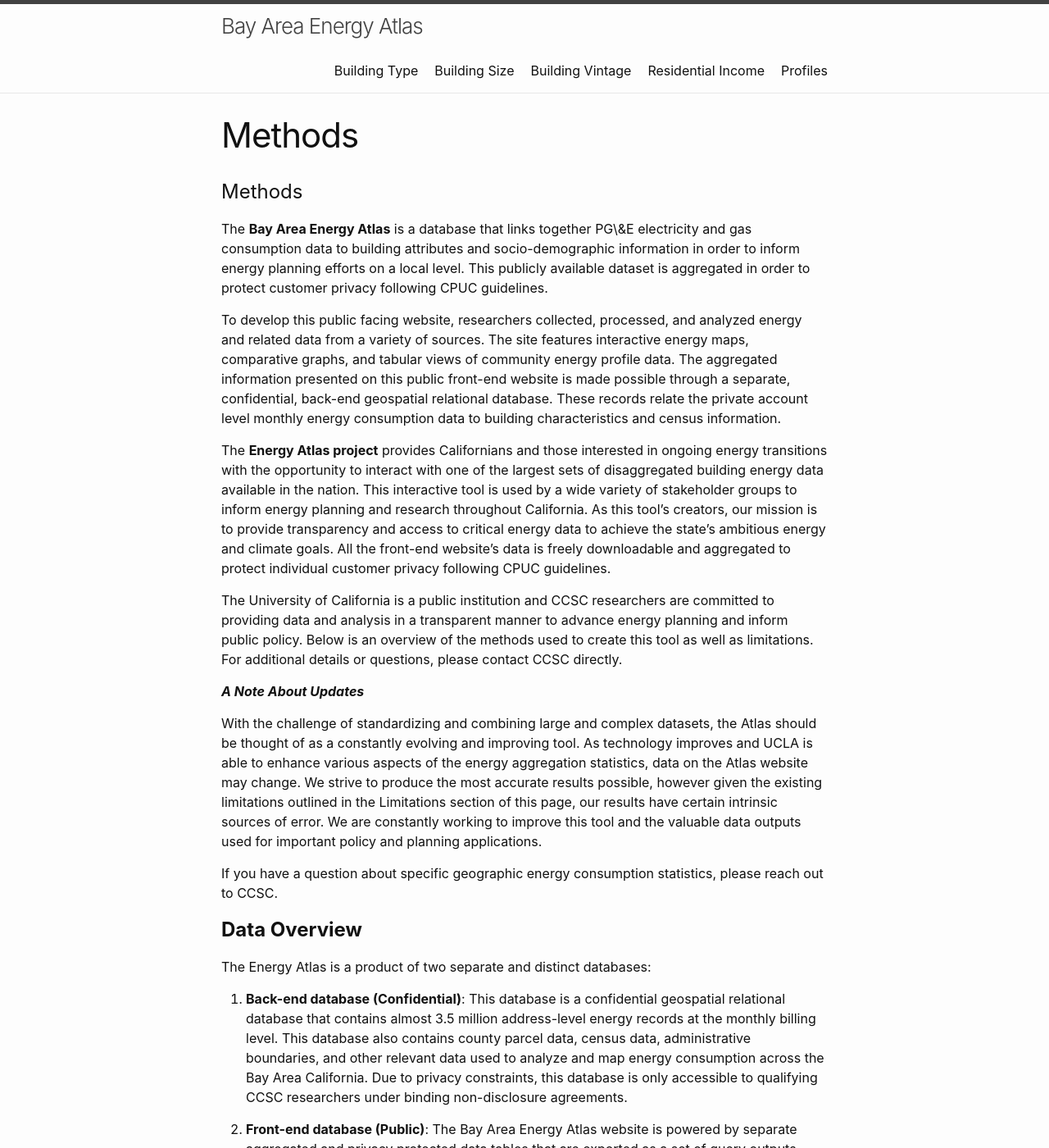
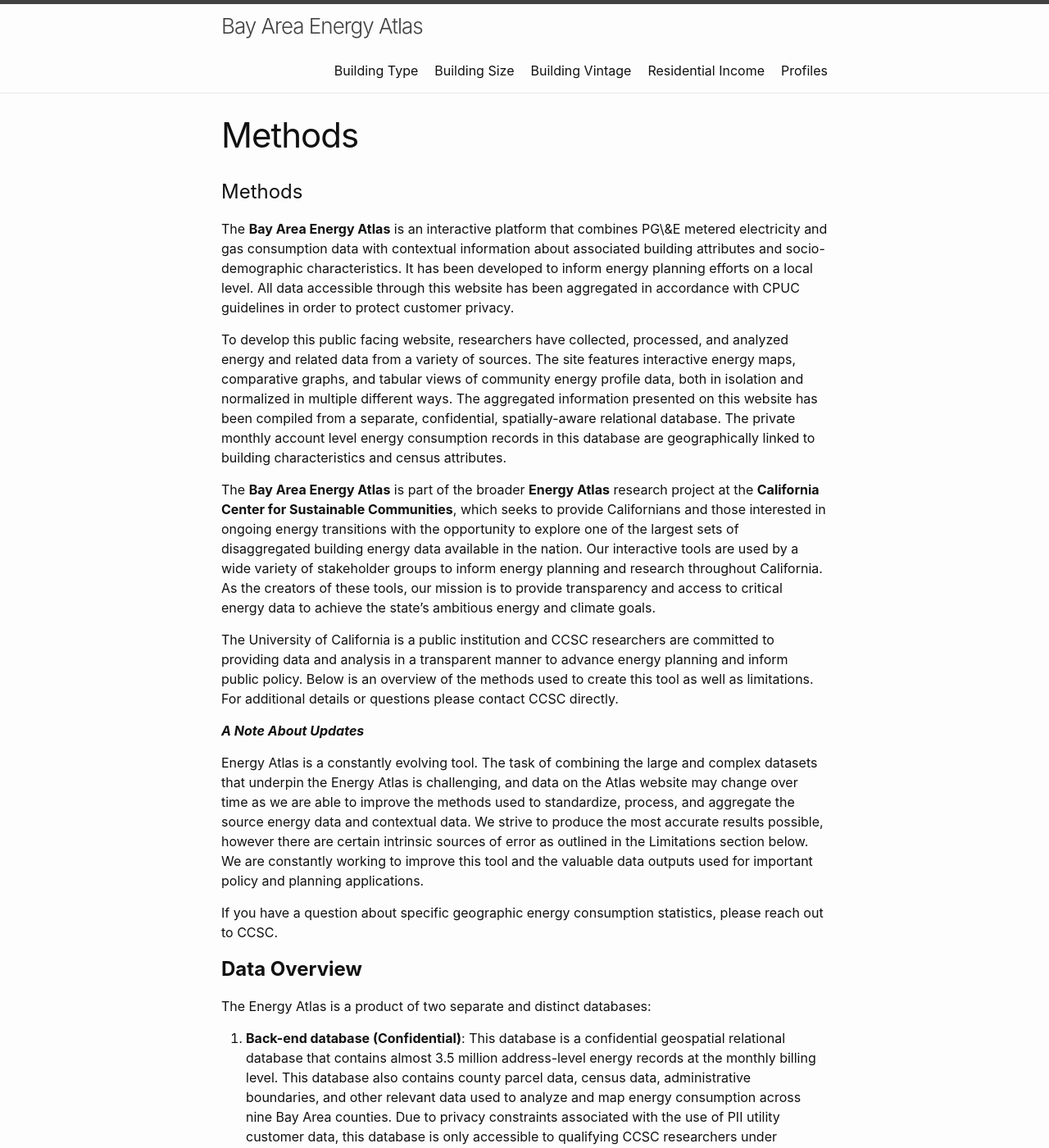
Before and after one commit to uclaioes/bayren-atlas, a Jekyll site: the page built from methods_.md, in a window 1280 px wide and 1400 px high. Shown: the whole window at 82% size. Built offline with Jekyll 4.4.1, drawn with Linux system fonts in a browser that asks for light colours; our own code applies the rules of GitHub Pages for plain Markdown files; some of the changed text lies outside the part shown.

Commit message:
Add methods dated 3/11/2025

```diff
--- a/methods_.md
+++ b/methods_.md
@@ -1,16 +1,16 @@
 # Methods
 
-The **Bay Area Energy Atlas** is a database that links together PG\&E electricity and gas consumption data to building attributes and socio-demographic information in order to inform energy planning efforts on a local level. This publicly available dataset is aggregated in order to protect customer privacy following CPUC guidelines.
+The **Bay Area Energy Atlas** is an interactive platform that combines PG\&E metered electricity and gas consumption data with contextual information about associated building attributes and socio-demographic characteristics. It has been developed to inform energy planning efforts on a local level. All data accessible through this website has been aggregated in accordance with CPUC guidelines in order to protect customer privacy.
 
-To develop this public facing website, researchers collected, processed, and analyzed energy and related data from a variety of sources. The site features interactive energy maps, comparative graphs, and tabular views of community energy profile data. The aggregated information presented on this public front-end website is made possible through a separate, confidential, back-end geospatial relational database. These records relate the private account level monthly energy consumption data to building characteristics and census information.
+To develop this public facing website, researchers have collected, processed, and analyzed energy and related data from a variety of sources. The site features interactive energy maps, comparative graphs, and tabular views of community energy profile data, both in isolation and normalized in multiple different ways. The aggregated information presented on this website has been compiled from a separate, confidential, spatially-aware relational database. The private monthly account level energy consumption records in this database are geographically linked to building characteristics and census attributes.
 
-The **Energy Atlas project** provides Californians and those interested in ongoing energy transitions with the opportunity to interact with one of the largest sets of disaggregated building energy data available in the nation. This interactive tool is used by a wide variety of stakeholder groups to inform energy planning and research throughout California. As this tool’s creators, our mission is to provide transparency and access to critical energy data to achieve the state’s ambitious energy and climate goals. All the front-end website’s data is freely downloadable and aggregated to protect individual customer privacy following CPUC guidelines.
+The **Bay Area Energy Atlas** is part of the broader **Energy Atlas** research project at the **California Center for Sustainable Communities**, which seeks to provide Californians and those interested in ongoing energy transitions with the opportunity to explore one of the largest sets of disaggregated building energy data available in the nation. Our interactive tools are used by a wide variety of stakeholder groups to inform energy planning and research throughout California. As the creators of these tools, our mission is to provide transparency and access to critical energy data to achieve the state’s ambitious energy and climate goals.
 
-The University of California is a public institution and CCSC researchers are committed to providing data and analysis in a transparent manner to advance energy planning and inform public policy. Below is an overview of the methods used to create this tool as well as limitations. For additional details or questions, please contact CCSC directly.
+The University of California is a public institution and CCSC researchers are committed to providing data and analysis in a transparent manner to advance energy planning and inform public policy. Below is an overview of the methods used to create this tool as well as limitations. For additional details or questions please contact CCSC directly.
 
 ***A Note About Updates***
 
-With the challenge of standardizing and combining large and complex datasets, the Atlas should be thought of as a constantly evolving and improving tool. As technology improves and UCLA is able to enhance various aspects of the energy aggregation statistics, data on the Atlas website may change. We strive to produce the most accurate results possible, however given the existing limitations outlined in the Limitations section of this page, our results have certain intrinsic sources of error. We are constantly working to improve this tool and the valuable data outputs used for important policy and planning applications.
+Energy Atlas is a constantly evolving tool. The task of combining the large and complex datasets that underpin the Energy Atlas is challenging, and data on the Atlas website may change over time as we are able to improve the methods used to standardize, process, and aggregate the source energy data and contextual data. We strive to produce the most accurate results possible, however there are certain intrinsic sources of error as outlined in the Limitations section below. We are constantly working to improve this tool and the valuable data outputs used for important policy and planning applications.
 
 If you have a question about specific geographic energy consumption statistics, please reach out to CCSC.
 
@@ -18,37 +18,33 @@
 
 The Energy Atlas is a product of two separate and distinct databases:
 
-1. **Back-end database (Confidential)**: This database is a confidential geospatial relational database that contains almost 3.5 million address-level energy records at the monthly billing level. This database also contains county parcel data, census data, administrative boundaries, and other relevant data used to analyze and map energy consumption across the Bay Area California. Due to privacy constraints, this database is only accessible to qualifying CCSC researchers under binding non-disclosure agreements.
+1. **Back-end database (Confidential)**: This database is a confidential geospatial relational database that contains almost 3.5 million address-level energy records at the monthly billing level. This database also contains county parcel data, census data, administrative boundaries, and other relevant data used to analyze and map energy consumption across nine Bay Area counties. Due to privacy constraints associated with the use of PII utility customer data, this database is only accessible to qualifying CCSC researchers under rigorous cyber-security protocols and is subject to binding non-disclosure agreements.
 
 2. **Front-end database (Public)**: The Bay Area Energy Atlas website is powered by separate aggregated and privacy protected data tables that are exported as a set of query outputs from the back-end database. After the data contained within these aggregated tables have been verified as passing privacy controls, they are made accessible to the public to download on this site, and are hosted on a separate cloud server.
 
-*(The diagram illustrates the input data that is preprocessed, standardized, geocoded, and stored in a confidential PostgreSQL database with PostGIS. The relational database organizes account-level energy consumption and spatial relationships. Data is aggregated, analyzed, and subsequently transferred to the public database that stores all aggregated data powering the website/API.)*
+Alt text: The diagram illustrates the input data that is preprocessed, standardized, geocoded, and stored in a confidential PostgreSQL database with PostGIS. The relational database organizes account-level energy consumption and spatial relationships. Data is aggregated, analyzed, and subsequently transferred to the public database that stores all aggregated data powering the website/API.)
 
 ## **PG\&E Utility Data**
 
 The energy consumption data in the Bay Area Energy Atlas comes from monthly meter-level PG\&E customer billing data from 2013-2017. These billing records include both electricity and natural gas consumption for residential and non-residential accounts in the nine-county BayREN territory. UCLA received this data in late 2019 via a Non-Disclosure Agreement with the California Public Utilities Commission (CPUC). All energy consumption data available on this website is aggregated to meet the CPUC customer privacy aggregation threshold guidelines (D.14-05-016). For more information about the privacy aggregation threshold, please see Masked vs. Unavailable Data below.
 
-The Bay Area has non-PG\&E utilities that are not included in this Atlas. Non-PG\&E usage data from Healdsburg, Palo Alto, Alameda, Hercules before 2014, Pittsburg Power Company Island Energy, Silicon Valley Power, Hetch Hetchy Power, Port of Oakland are not included in these totals.
+Some customers living within the Bay Area are provided energy service by utilities other than PG\&E. Usage for these customers is not included at this time. Non-PG\&E usage data from Healdsburg, Palo Alto, Alameda, Hercules before 2014, Pittsburg Power Company Island Energy, Silicon Valley Power, Hetch Hetchy Power, Port of Oakland are not included in these totals.
 
-**Omitted Data**: Natural gas accounts used to generate electricity were identified by rate tariff and removed from these totals to avoid double counting the same energy in the form of electricity.
+**Omitted Data**: Natural gas accounts used to generate electricity were identified by rate tariff and removed from reported totals to avoid double counting the same energy in the form of electricity.
 
 ***Note on Net Metering***
 
-The Atlas reports metered energy consumption. When customers have energy generation assets, like rooftop solar panels, installed behind the meter, the output of these assets can offset a fraction of their energy demand. In some cases, it is possible that a customer’s meter could register “negative consumption.” This would happen during periods when the output of their behind the meter generation assets exceed their total energy demand. For this reason, reported consumption values in the Atlas reflect net energy demand, and not necessarily total energy consumption. This difference is due to the fundamental limitations of how energy consumption is currently metered by the utility providers.
-
-In areas where solar installations are more prevalent, this could result in downward consumption trends that are due to an increase in solar installations, rather than a decrease in total electricity consumption overall.
+The Atlas reports metered energy consumption. When customers have distributed energy resources (DERs), such as energy generation or storage assets installed behind the meter, the output of these assets can offset a fraction of their energy demand. In a small minority ofsome cases, it is even possible that a customer’s meter could register net “negative consumption” over a particular billing interval. This would happen during periods when the output of their behind the meter generation assets exceed their total energy demand. For this reason, the consumption values reported here reflect net energy demand, and not necessarily total energy consumption. This difference is due to the fundamental limitations of how energy consumption is currently metered by the utility providers. In areas where solar installations are more prevalent this could result in downward consumption trends that are due to an increase in solar installations, rather than a decrease in total electricity consumption overall. In future updates we will seek to provide additional context around this issue by reporting changes in the total number of net-metered customers within the different reporting geographies over time. Unfortunately, current utility metering infrastructure is fundamentally limited in terms of its ability to only record data for “net load” and not “total load,” absent the contribution of behind-the-meter DER assets.
 
 ## **Parcels and Buildings**
 
-Building information (use type, year built, square footage) is derived from county parcel datasets standardized by the Metropolitan Transportation Commission (MTC). These datasets primarily reflect 2018 parcel data for most counties. Updates to this parcel data are expected by winter 2020, provided by MTC.Building information, including use type, year of construction (year built), and square-footage values are derived from multiple county parcel datasets provided and standardized by Metropolitan Transportation Commission (MTC). These datasets reflect parcel data from 2018 for most counties.
-
-MTC provided a standardized parcel dataset for the Bay Area. As MTC updates their parcel data and shares with UCLA, the results of this tool will be updated over time. We expect an updated and more complete version of this parcel data by winter 2020\.
+Building information (use type, year built, square footage) is sourced from parcel databases from county tax assessors. These datasets primarily reflect 2022/2318 parcel data for most counties.
 
 See the Limitations section for more information about Parcel Data.
 
 ## **Building Use Types**
 
-Building Use Types are determined from the MTC-designated standardized use codes from parcel data collected from each county.
+Building Use Types are determined from standardized land use codes from parcel data collected from each county.
 
 ### **Residential Use Types**
 
@@ -56,7 +52,7 @@
 
 * **Multi-Family**: Includes duplexes to large multi-family and condominiums.
 
-* **Residential Other**: Mobile home parks, manufactured homes, nursing homes, rural residential, and unknown other residential use codes that do not clearly fit within single family or multi-family categories.
+  **Residential Other**: Mobile home parks, manufactured homes, nursing homes, rural residential, and unknown other residential use codes that do not clearly fit within single family or multi-family categories.
 
 * **Residential Uncategorized**: Consumption that was categorized as residential from the utility sector designation, but unable to be linked to its parcel and thus unable to be categorized by parcel use type. Without parcel linkage, this consumption lacks square-footage and building vintage information.
 
@@ -64,17 +60,19 @@
 
 ### **Non-Residential Use Types**
 
+* **Agricultural**
+
 * **Commercial**: Offices, restaurants, shops, grocery stores, etc.
 
 * **Industrial**: Manufacturing, warehouses, processing facilities, extraction sites, industrial operations, etc.
 
 * **Institutional**: Government/public property, schools, churches, non-taxable property.
 
-* **Other**: Agriculture, vacant lands, other miscellaneous land uses that do not easily fit into the previous categories.
+* **Other**: VAgriculture, vacant lands and, other miscellaneous land uses that do not easily fit into the previous categories.
 
-Some utility accounts do not necessarily fit into building use categories. These types of accounts were removed from parcel-based designation to ensure the consumption from these types of accounts are not mis-attributed to a building’s energy consumption. For example, streetlights or water pumps are not uses related to a building on a parcel, and have been aggregated into additional non-building based categories. These categories are available in the download dataset, but not visualized on the website as they are not building energy data.
+**Omitted Data:** Some utility accounts do not necessarily fit into building use categories. These types of accounts were removed from parcel-based designation to ensure the consumption from these types of accounts are not mis-attributed to a building’s energy consumption. For example, streetlights or water pumps are not uses that relate to a building on a parcel, and have been aggregated into additional non-building based categories. These categories are available in the download dataset, but not visualized on the website as they are not building energy data.
 
-***Non-Building Related Uses (derived from utility account information) Available in the Download Data***
+### **Non-Building Related Uses (derived from utility account information) Available in the Download Data**
 
 * **TCU (Transportation/Communication/Utilities)**: Telecommunications and utility infrastructure unrelated to buildings (ie. telecom boxes, water pumps, etc). Also includes natural gas used for vehicles.
 
@@ -82,7 +80,7 @@
 
 Unfortunately, a total consumption value is not provided by this tool due to updated masking protocol. Although reverse calculation of individual masked use types has always been impossible due to masking protocols, the total option has been removed in an abundance of caution.
 
-The energy consumption by building size map and data tables includes two usetypes: mutli-family and nonres. Multi-family refers to the residential use type described above. Nonres is the combined total of commercial, institutional, and other parcel use types.
+The energy consumption by building size map and data tables includes two usetypes: mutli-family and non-residential (non-res). Multi-family refers to the residential use type described above. Nonres is the combined total of commercial, institutional, and other parcel use types.
 
 ## **US Census/American Community Survey Data**
 
```
Also changed, not shown: other parts of methods_.md (+4 -4 lines).
